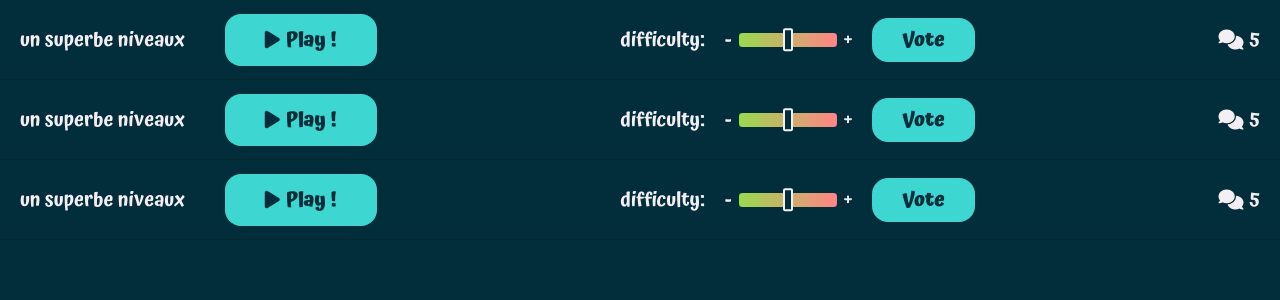
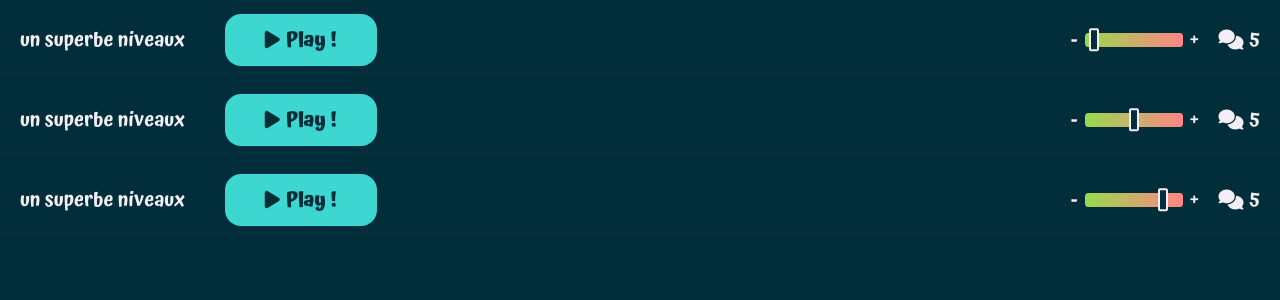
Before and after one commit to maxime-mrl/Icytrails, a PHP site: page /browser.html in a window 1280 px wide. Shown: the top 300 px of the page. Run offline with PHP 8.4, Linux system fonts and the light colour scheme.

Commit message:
level list good

```diff
--- a/browser.html
+++ b/browser.html
@@ -21,16 +21,12 @@
                 <h2>un superbe niveaux</h2>
                 <a class="btn play"><i class="fa-solid fa-play"></i> Play !</a>
             </div>
-            <div class="difficulty">
-                <h3>difficulty:</h3>
+            <div class="actions">
                 <div class="slider">
                     -
-                    <div class="scale" style="--pos: 50%"></div>
+                    <div class="scale" style="--pos: 10%"></div>
                     +
                 </div>
-                <button class="btn">Vote</button>
-            </div>
-            <div class="actions">
                 <div class="comments">
                     <i class="fa-solid fa-comments"></i>
                     <p>5</p>
@@ -42,16 +38,12 @@
                 <h2>un superbe niveaux</h2>
                 <a class="btn play"><i class="fa-solid fa-play"></i> Play !</a>
             </div>
-            <div class="difficulty">
-                <h3>difficulty:</h3>
+            <div class="actions">
                 <div class="slider">
                     -
                     <div class="scale" style="--pos: 50%"></div>
                     +
                 </div>
-                <button class="btn">Vote</button>
-            </div>
-            <div class="actions">
                 <div class="comments">
                     <i class="fa-solid fa-comments"></i>
                     <p>5</p>
@@ -63,16 +55,12 @@
                 <h2>un superbe niveaux</h2>
                 <a class="btn play"><i class="fa-solid fa-play"></i> Play !</a>
             </div>
-            <div class="difficulty">
-                <h3>difficulty:</h3>
+            <div class="actions">
                 <div class="slider">
                     -
-                    <div class="scale" style="--pos: 50%"></div>
+                    <div class="scale" style="--pos: 80%"></div>
                     +
                 </div>
-                <button class="btn">Vote</button>
-            </div>
-            <div class="actions">
                 <div class="comments">
                     <i class="fa-solid fa-comments"></i>
                     <p>5</p>
@@ -80,5 +68,6 @@
             </div>
         </article>
     </section>
+    <script src="script/app.js"></script>
 </body>
 </html>
--- a/script/app.js
+++ b/script/app.js
@@ -1,3 +1,12 @@
 const editor = document.getElementById("editor-container");
+const toggleEditor = () => editor.classList.toggle("modal-oppened");
 
-const toggleEditor = () => editor.classList.toggle("modal-oppened");
+document.querySelectorAll(".level").forEach(card => {
+    console.log(card)
+    card.onmousemove = e => {
+        const { currentTarget: target } = e;
+        const rect = target.getBoundingClientRect();
+        target.style.setProperty("--mouse-x", `${e.clientX - rect.left}px`);
+        target.style.setProperty("--mouse-y", `${e.clientY - rect.top}px`);
+    }
+})
--- a/stylesheets/style.css
+++ b/stylesheets/style.css
@@ -239,13 +239,15 @@ select:after {
 /*                                LEVEL BROWSER                               */
 /* -------------------------------------------------------------------------- */
 .level {
+  position: relative;
   display: flex;
-  width: 100%;
   justify-content: space-between;
   align-items: center;
+  width: 100%;
   height: 4em;
   padding: 0 1em;
   border-bottom: 1px solid #022632;
+  cursor: pointer;
 }
 .level * {
   display: flex;
@@ -258,9 +260,20 @@ select:after {
 .level .play {
   margin-left: 1em;
 }
-.level .difficulty .btn {
-  font-size: 1em;
-  padding: 0.6em 1.5em;
+.level::before {
+  background: radial-gradient(200px circle at var(--mouse-x) var(--mouse-y), rgba(243, 239, 245, 0.07), transparent 100%);
+  content: "";
+  position: absolute;
+  left: 0;
+  top: 0;
+  z-index: -1;
+  height: 100%;
+  width: 100%;
+  opacity: 0;
+  transition: opacity 300ms ease-in-out;
+}
+.level:not(:has(.play:hover)):hover::before {
+  opacity: 1;
 }
 
 .scale {
--- a/stylesheets/style.scss
+++ b/stylesheets/style.scss
@@ -244,28 +244,39 @@ select {
 /*                                LEVEL BROWSER                               */
 /* -------------------------------------------------------------------------- */
 .level {
+  position: relative;
   display: flex;
-  width: 100%;
   justify-content: space-between;
   align-items: center;
+  width: 100%;
   height: 4em;
   padding: 0 1em;
   border-bottom: 1px solid darken($bg, 2);
+  cursor: pointer;
   * {
     display: flex;
     align-items: center;
     gap: 0.3em;
   }
-  & > * {
-    gap: 1em;
+  & > * { gap: 1em; }
+  .play { margin-left: 1em; }
+  &::before {
+    background: radial-gradient(
+        200px circle
+        at var(--mouse-x) var(--mouse-y),
+        fade-out($white, 0.93), transparent 100%
+    );
+    content: "";
+    position: absolute;
+    left: 0;
+    top: 0;
+    z-index: -1;
+    height: 100%;
+    width: 100%;
+    opacity: 0;
+    transition: opacity 300ms ease-in-out;
   }
-  .play {
-    margin-left: 1em;
-  }
-  .difficulty .btn {
-    font-size: 1em;
-    padding: 0.6em 1.5em;
-  }
+  &:not(:has(.play:hover)):hover::before { opacity: 1; }
 }
 
 .scale {
```
Also changed, not shown: 1 other file.
